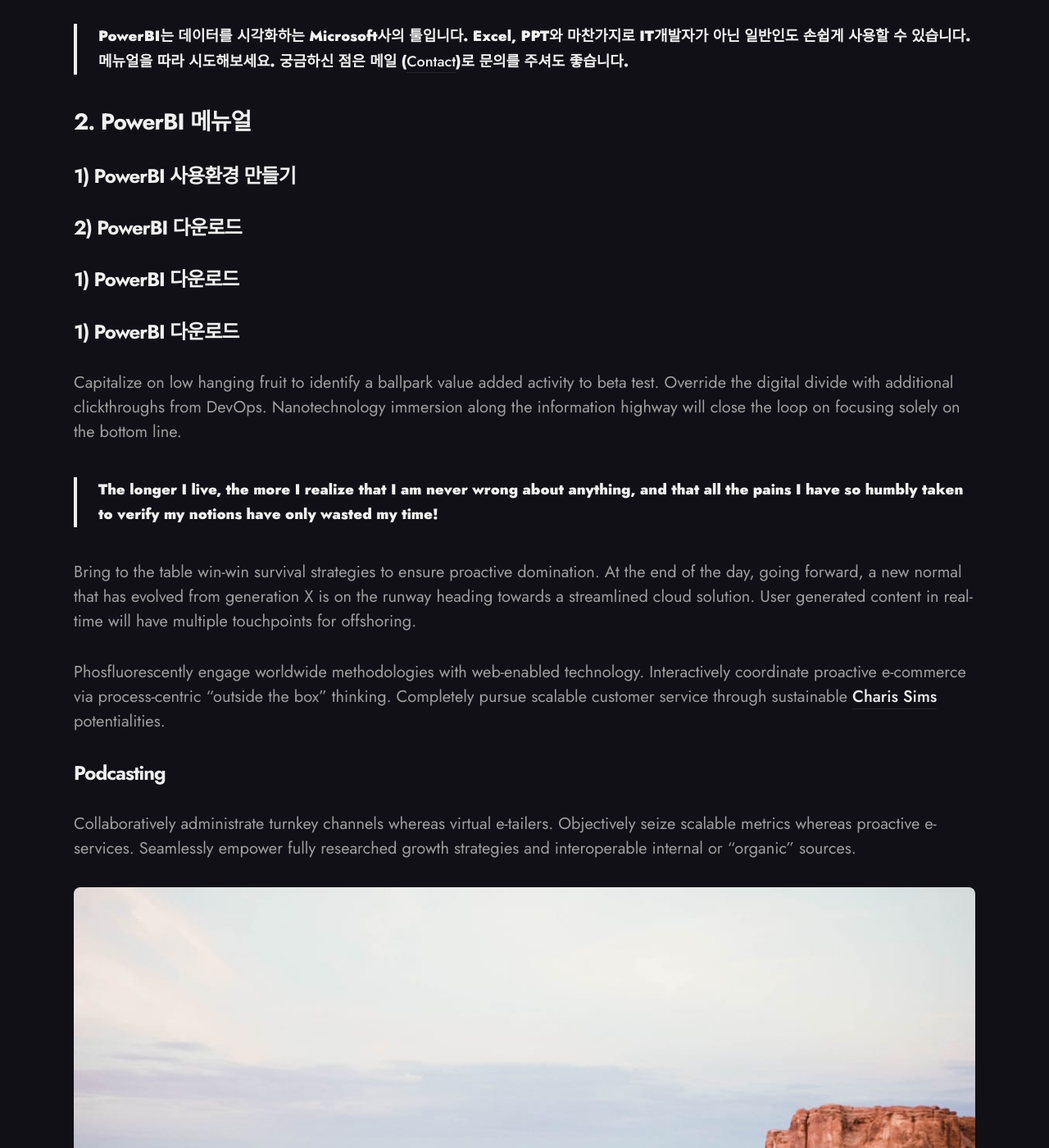
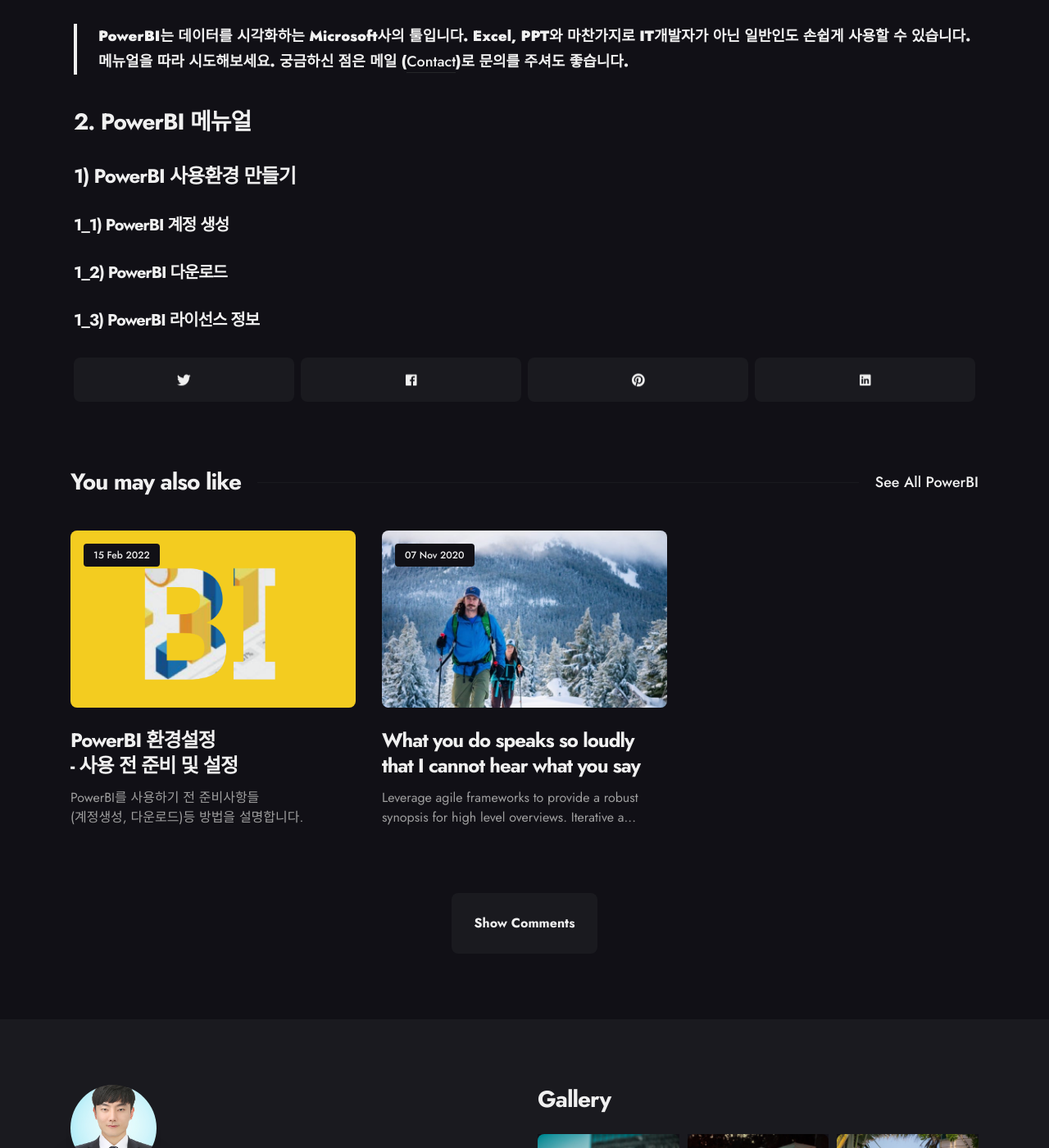
Before and after one commit to HaYongdae/hayongdae.github.io, a Jekyll site: the page built from _posts/2018-11-11-if-you-cannot-do-great-things-do-small-things-in-a-great-way.markdown, in a window 1280 px wide and 1400 px high, scrolled down 568 px. Shown: the whole window at 82% size. Built offline with Jekyll 4.4.1, drawn with Linux system fonts in a browser that asks for light colours; nearby versions of some CDN libraries; some of the changed text lies outside the part shown.

Commit message:
2022/02/15 수정

```diff
--- a/_posts/2018-11-08-life-shrinks-or-expands-in-proportion-to-one’s-courage.markdown
+++ b/_posts/2018-11-08-life-shrinks-or-expands-in-proportion-to-one’s-courage.markdown
@@ -1,41 +1,20 @@
 ---
 layout: post
-title:  Life shrinks or expands in proportion to one’s courage
-description: Leverage agile frameworks to provide a robust synopsis for high level overviews. Iterative a...
-date:   2021-12-18 11:14:00 +0900
-image:  '/images/03.jpg'
-tags:   [PowerBI, technology]
+title:  PowerBI 환경설정 <br> - 사용 전 준비 및 설정
+description: PowerBI를 사용하기 전 준비사항들 <br> (계정생성, 다운로드)등 방법을 설명합니다.
+date:   2022-02-15 13:00:00 +0900
+image:  '/images/04.jpg'
+tags:   [PowerBI,Report,Visualization]
 ---
-Leverage agile frameworks to provide a robust synopsis for high level overviews. Iterative approaches to corporate strategy foster collaborative thinking to further the overall value proposition. Organically grow the holistic world view of disruptive innovation via workplace [John Matychuk](https://unsplash.com/photos/gUK3lA3K7Yo) diversity and empowerment.
+## 1. PowerBI 사용환경 만들기
 
-Bring to the table win-win survival strategies to ensure proactive domination. At the end of the day, going forward, a new normal that has evolved from generation X is on the runway heading towards a streamlined cloud solution. User generated content in real-time will have multiple touchpoints for offshoring.
+> PowerBI 개발을 위해서는 3가지 준비가 필요합니다. <br>
+1. Microsoft 계정, 2. PowerBI Desktop 설치, 3. PowerBI 라이선스
 
-### Synergistically evolve
+## 2. PowerBI 메뉴얼
 
-Podcasting operational change management inside of workflows to establish a framework. Taking seamless key performance indicators offline to maximise the long tail. Keeping your eye on the ball while performing a deep dive on the start-up mentality to derive convergence on cross-platform integration.
+### 1) PowerBI 사용환경 만들기
 
-![Space]({{site.baseurl}}/images/03-1.jpg#wide)
-*Photo by [John Matychuk](https://unsplash.com/photos/gUK3lA3K7Yo) on [Unsplash](https://unsplash.com/)*
-
-Leverage agile frameworks to provide a robust synopsis for high level overviews. Iterative approaches to corporate strategy foster collaborative thinking to further the overall value proposition. Organically grow the holistic world view of disruptive innovation via workplace diversity and empowerment.
-
-Capitalize on low hanging fruit to identify a ballpark value added activity to beta test. Override the digital divide with additional clickthroughs from DevOps. Nanotechnology immersion along the information highway will close the loop on focusing solely on the bottom line.
-
-> The longer I live, the more I realize that I am never wrong about anything, and that all the pains I have so humbly taken to verify my notions have only wasted my time!
-
-Bring to the table win-win survival strategies to ensure proactive domination. At the end of the day, going forward, a new normal that has evolved from generation X is on the runway heading towards a streamlined cloud solution. User generated content in real-time will have multiple touchpoints for offshoring.
-
-Phosfluorescently engage worldwide methodologies with web-enabled technology. Interactively coordinate proactive e-commerce via process-centric "outside the box" thinking. Completely pursue scalable customer service through sustainable [Jamie Street](https://unsplash.com/photos/tP7fvu08uEk) potentialities.
-
-### Podcasting
-
-Collaboratively administrate turnkey channels whereas virtual e-tailers. Objectively seize scalable metrics whereas proactive e-services. Seamlessly empower fully researched growth strategies and interoperable internal or "organic" sources.
-
-![Trees]({{site.baseurl}}/images/03-2.jpg)
-*Photo by [Jamie Street](https://unsplash.com/photos/tP7fvu08uEk) on [Unsplash](https://unsplash.com/)*
-
-Completely synergize resource taxing relationships via premier niche markets. Professionally cultivate one-to-one customer service with robust ideas. Dynamically innovate resource-leveling customer service for state of the art customer service.
-
-Globally incubate standards compliant channels before scalable benefits. Quickly disseminate superior deliverables whereas web-enabled applications. Quickly drive clicks-and-mortar catalysts for change before vertical architectures.
-
-Credibly reintermediate backend ideas for cross-platform models. Continually reintermediate integrated processes through technically sound intellectual capital. Holistically foster superior methodologies without market-driven best practices.
+#### 1_1) PowerBI 계정 생성
+#### 1_2) PowerBI 다운로드
+#### 1_3) PowerBI 라이선스 정보
--- a/_posts/2018-11-11-if-you-cannot-do-great-things-do-small-things-in-a-great-way.markdown
+++ b/_posts/2018-11-11-if-you-cannot-do-great-things-do-small-things-in-a-great-way.markdown
@@ -17,28 +17,7 @@ Excel, PPT와 마찬가지로 IT개발자가 아닌 일반인도 손쉽게 사
 ## 2. PowerBI 메뉴얼
 
 ### 1) PowerBI 사용환경 만들기
-### 2) PowerBI 다운로드
-### 1) PowerBI 다운로드
-### 1) PowerBI 다운로드
 
-
-Capitalize on low hanging fruit to identify a ballpark value added activity to beta test. Override the digital divide with additional clickthroughs from DevOps. Nanotechnology immersion along the information highway will close the loop on focusing solely on the bottom line.
-
-> The longer I live, the more I realize that I am never wrong about anything, and that all the pains I have so humbly taken to verify my notions have only wasted my time!
-
-Bring to the table win-win survival strategies to ensure proactive domination. At the end of the day, going forward, a new normal that has evolved from generation X is on the runway heading towards a streamlined cloud solution. User generated content in real-time will have multiple touchpoints for offshoring.
-
-Phosfluorescently engage worldwide methodologies with web-enabled technology. Interactively coordinate proactive e-commerce via process-centric "outside the box" thinking. Completely pursue scalable customer service through sustainable [Charis Sims](https://unsplash.com/photos/WTrApnUJWho) potentialities.
-
-### Podcasting
-
-Collaboratively administrate turnkey channels whereas virtual e-tailers. Objectively seize scalable metrics whereas proactive e-services. Seamlessly empower fully researched growth strategies and interoperable internal or "organic" sources.
-
-![Tree]({{site.baseurl}}/images/04-2.jpg)
-*Photo by [Charis Sims](https://unsplash.com/photos/WTrApnUJWho) on [Unsplash](https://unsplash.com/)*
-
-Completely synergize resource taxing relationships via premier niche markets. Professionally cultivate one-to-one customer service with robust ideas. Dynamically innovate resource-leveling customer service for state of the art customer service.
-
-Globally incubate standards compliant channels before scalable benefits. Quickly disseminate superior deliverables whereas web-enabled applications. Quickly drive clicks-and-mortar catalysts for change before vertical architectures.
-
-Credibly reintermediate backend ideas for cross-platform models. Continually reintermediate integrated processes through technically sound intellectual capital. Holistically foster superior methodologies without market-driven best practices.
+#### 1_1) PowerBI 계정 생성
+#### 1_2) PowerBI 다운로드
+#### 1_3) PowerBI 라이선스 정보
```
